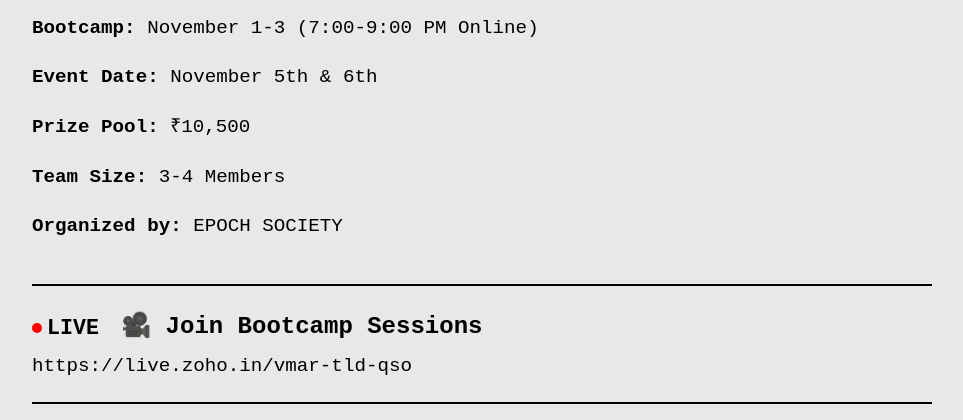
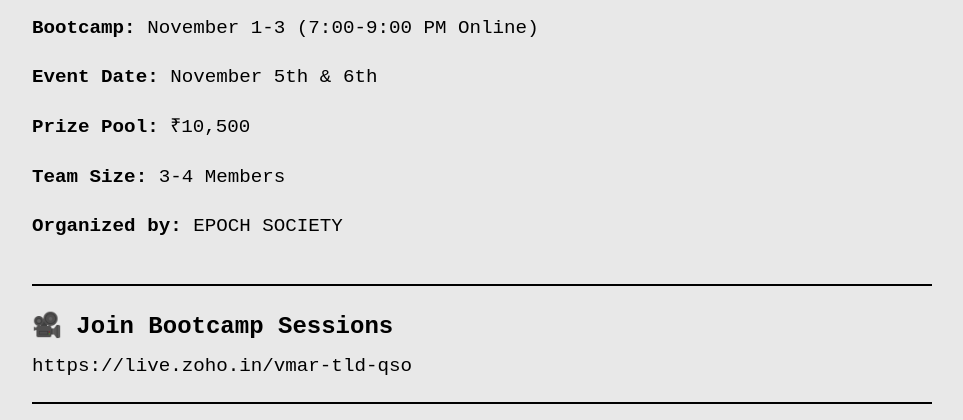
Before and after one commit to Chiranth-Janardhan-moger/cognitive-x, a plain HTML site: page index.html in a window 1280 px wide. Shown: the part 380-800 px from the top of the page, without its empty margins (158-1121 px from the left). Drawn offline with Linux system fonts and the light colour scheme.

Commit message:
Update index.html

```diff
--- a/index.html
+++ b/index.html
@@ -442,10 +442,10 @@
        <div class="links">
     <div class="link-item">
         <h3>
-            <span class="live-indicator">
+            <!-- <span class="live-indicator">
                 <span class="live-dot"></span>
                 LIVE
-            </span>
+            </span> -->
             🎥 Join Bootcamp Sessions
         </h3>
         <a href="https://live.zoho.in/vmar-tld-qso" target="_blank" style="text-decoration: none;">
```
